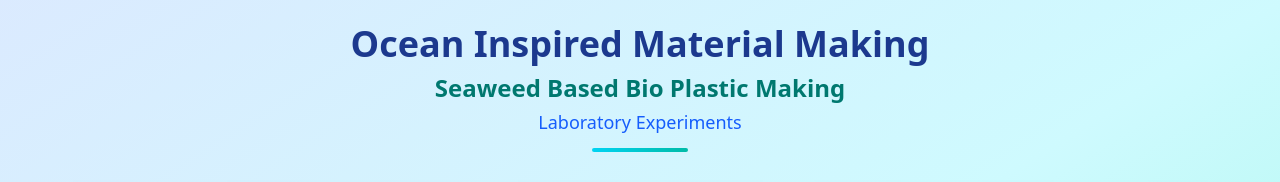
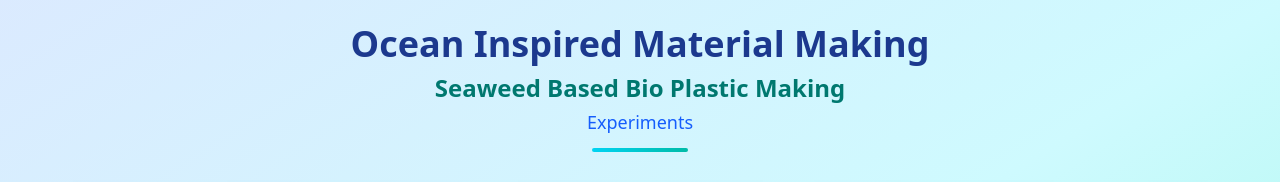
Before and after one commit to SukhithaPr/ocean-inspired-material-making, a React (Vite) app: page / in a window 1280 px wide. Shown: the top 182 px of the page. Built offline with nearby package versions, Linux system fonts and the light colour scheme.

Commit message:
fix: update heading text for clarity in experiments section

```diff
--- a/src/App.jsx
+++ b/src/App.jsx
@@ -37,7 +37,7 @@ function App() {
             Seaweed Based Bio Plastic Making
           </h2>
           <h3 className="text-lg text-blue-600 font-medium">
-            Laboratory Experiments
+            Experiments
           </h3>
           <div className="w-24 h-1 bg-gradient-to-r from-cyan-400 to-teal-500 rounded-full mx-auto mt-3"></div>
         </div>
```
